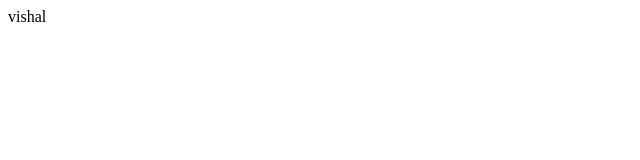
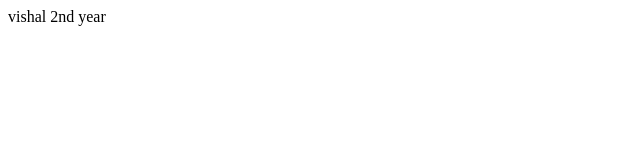
Before and after one commit to vk939619/love, a plain HTML site: page dynamic.html in a window 1280 px wide. Shown: the full height of the page, 0-640 px from the left. Drawn offline with Linux system fonts and the light colour scheme.

Commit message:
Update dynamic.html

```diff
--- a/dynamic.html
+++ b/dynamic.html
@@ -1,5 +1,5 @@
 <html>
 <body>
-vishal
+vishal 2nd year
 </body>
 </html>
```
